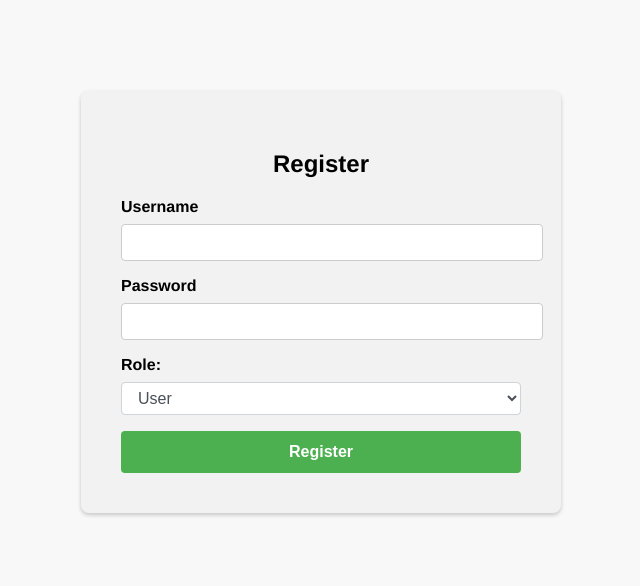
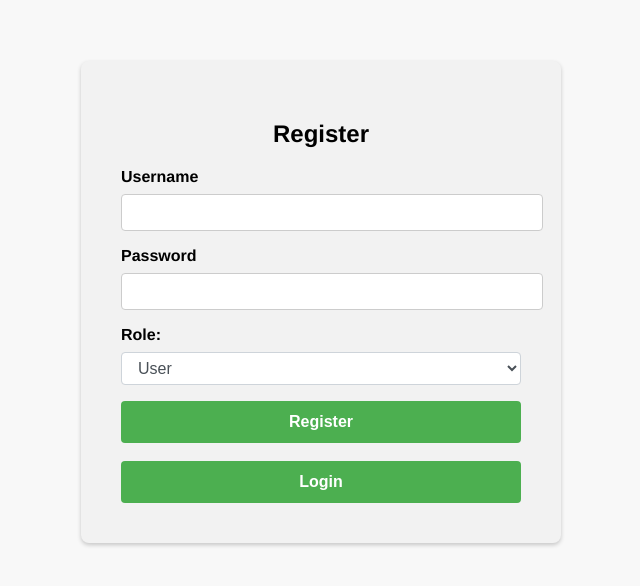
Before and after one commit to Azyrys/Backend-App, a Vue app in the folder frontend/: page /register in a window 1280 px wide. Shown: the part 106-692 px from the top of the page, without its empty margins (319-959 px from the left). Built offline with nearby package versions, Linux system fonts and the light colour scheme.

Commit message:
Login/Register redirection

```diff
--- a/frontend/src/views/Login.vue
+++ b/frontend/src/views/Login.vue
@@ -11,6 +11,7 @@
         <input type="password" id="password" v-model="password" />
       </div>
       <button class="btn-login" @click.prevent="login">Login</button>
+      <button class="btn-register" @click="redirectToRegister">Register</button>
     </form>
   </div>
 </template>
@@ -73,6 +74,26 @@ input {
   background-color: #45a049;
 }
 
+.btn-register {
+      display: block;
+      width: 100%;
+      background-color: #4CAF50;
+      color: white;
+      font-size: 16px;
+      font-weight: bold;
+      text-align: center;
+      border: none;
+      padding: 12px;
+      border-radius: 4px;
+      cursor: pointer;
+      margin-top: 10px;
+      margin-left: auto;
+    }
+
+.btn-register:hover {
+  background-color: #45a049;
+}
+
 </style>
 
 
@@ -90,6 +111,9 @@ export default {
         username: this.username,
         password: this.password
       });
+    },
+    redirectToRegister() {
+          this.$router.push('register');
     }
   }
 };
--- a/frontend/src/views/Register.vue
+++ b/frontend/src/views/Register.vue
@@ -18,6 +18,8 @@
         </select>
       </div>
       <button class="btn-register" @click.prevent="register">Register</button>
+      <br />
+      <button class="btn-login" @click.prevent="redirectToLogin">Login</button>
     </form>
   </div>
 </template>
@@ -100,7 +102,23 @@ label {
 .btn-register:hover {
   background-color: #45a049;
 }
+.btn-login {
+  display: block;
+  width: 100%;
+  padding: 12px;
+  background-color: #4caf50;
+  color: #fff;
+  font-size: 16px;
+  font-weight: bold;
+  text-align: center;
+  border: none;
+  border-radius: 4px;
+  cursor: pointer;
+}
 
+.btn-login:hover {
+  background-color: #45a049;
+}
 </style>
 
 
@@ -120,6 +138,9 @@ export default {
         password: this.password,
         role: this.role
       });
+    },
+    redirectToLogin() {
+          this.$router.push('login');
     }
   }
 };
```
Also changed, not shown: 2 other files (tests, documents, lock files or other folders).
